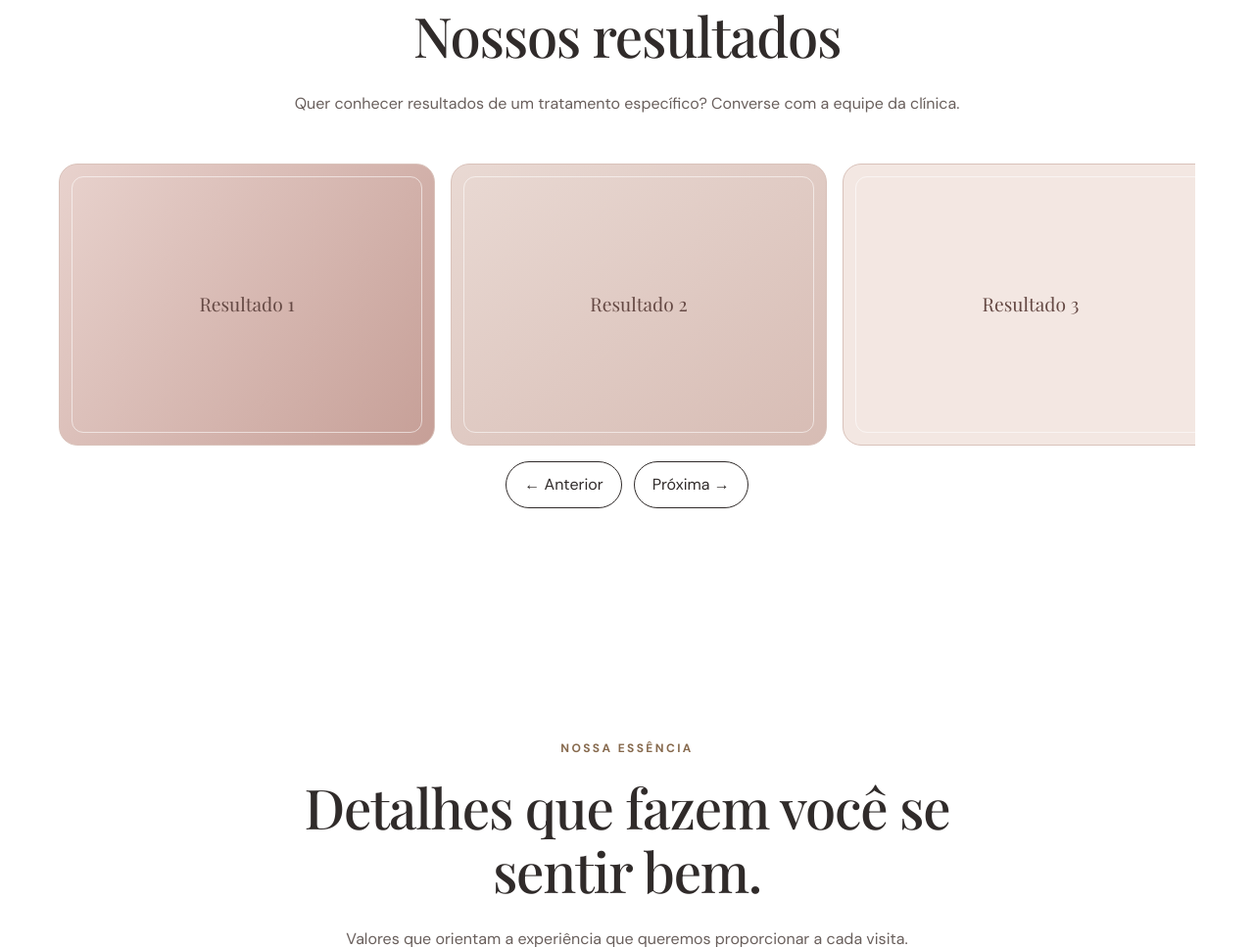
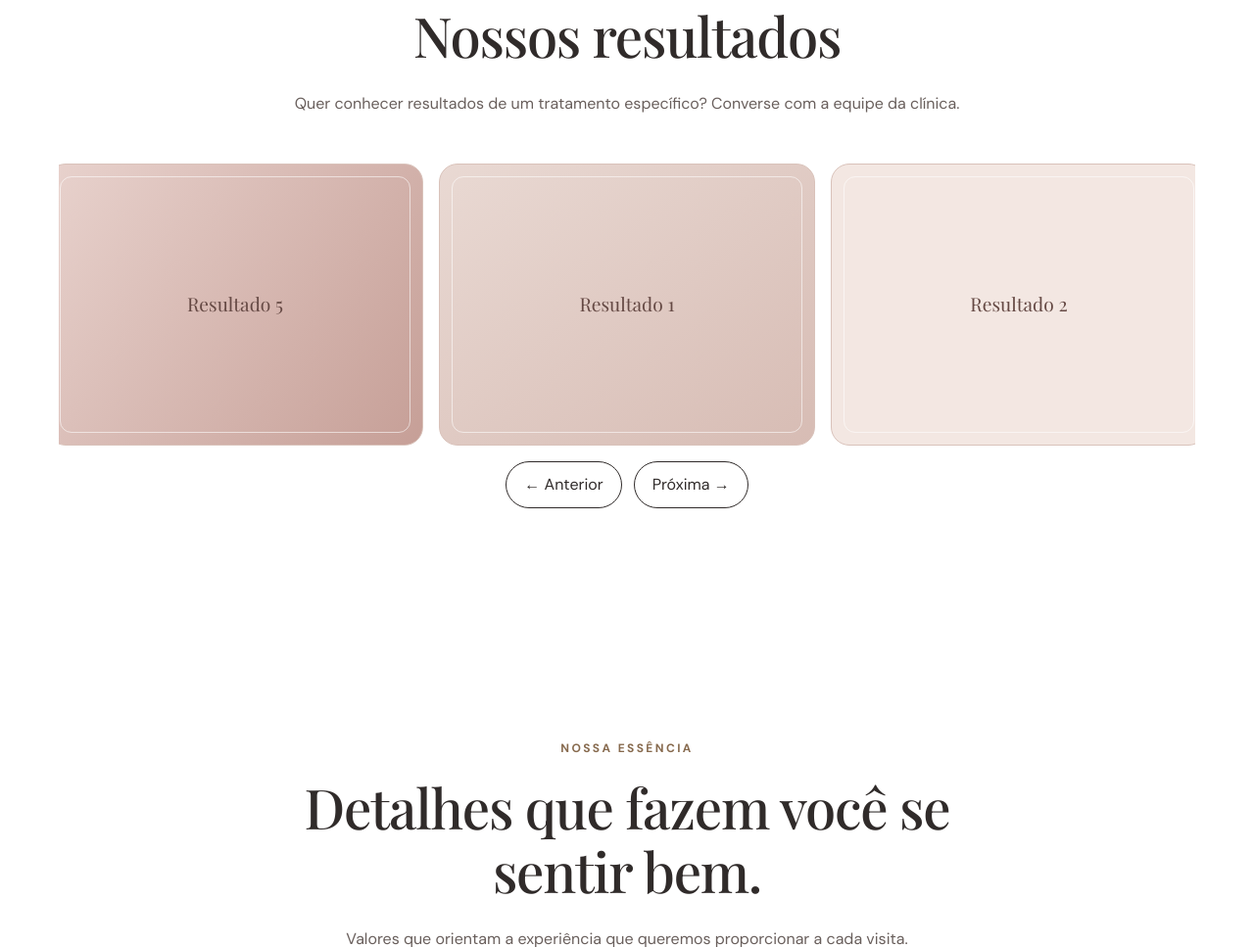
Before and after one commit to lobatex-luc/fabioladonza, a plain HTML site: page index.html in a window 1280 px wide. Shown: the part 4111-5078 px from the top of the page at 98% size. Drawn offline with nearby package versions, Linux system fonts and the light colour scheme; no server answers.

Commit message:
Centralizar a foto selecionada na galeria circular de resultados

```diff
--- a/index.html
+++ b/index.html
@@ -103,7 +103,10 @@
 <style>
 .results-window { overflow: hidden; touch-action: pan-y pinch-zoom; }
 .results-track, .results-group { display: flex; width: max-content; }
-.results-group { gap: 16px; }
+.results-window { --half-card: clamp(120px, 15vw, 210px); --gap: 16px; }
+.results-track { position: relative; left: 50%; transform: translateX(calc(0px - var(--half-card))); }
+.results-window.has-neighbor .results-track { transform: translateX(calc(0px - var(--half-card) - var(--half-card) - var(--half-card) - var(--gap))); }
+.results-group { gap: var(--gap); }
 .results-group .gallery-placeholder { width: clamp(240px, 30vw, 420px); aspect-ratio: 4 / 3; }
 .results-group [hidden], .results-controls[hidden] { display: none; }
 .results-controls { display: flex; justify-content: center; gap: 12px; margin-top: 16px; }
@@ -316,8 +319,11 @@
   const group = viewport.querySelector('.results-group');
   const controls = viewport.nextElementSibling;
   const [previous, next] = controls.querySelectorAll('button');
-  function updateControls() {
-    controls.hidden = group.children.length < 2;
+  function prepareGallery() {
+    const hasNeighbor = group.children.length > 1;
+    if (hasNeighbor) group.prepend(group.lastElementChild);
+    viewport.classList.toggle('has-neighbor', hasNeighbor);
+    controls.hidden = !hasNeighbor;
   }
   function move(direction) {
     if (group.children.length < 2) return;
@@ -340,7 +346,7 @@
     touchStart = null;
     if (Math.abs(dx) > 40 && Math.abs(dx) > Math.abs(dy)) move(dx < 0 ? 1 : -1);
   });
-  updateControls();
+  prepareGallery();
   // Discover the numbered photos, including uploads with gaps in the numbering.
   const treeUrl = 'https://api.github.com/repos/lobatex-luc/fabioladonza/git/trees/';
   async function readTree(ref) {
@@ -368,7 +374,7 @@
         return card;
       });
       group.replaceChildren(...cards);
-      updateControls();
+      prepareGallery();
     }
   } catch {
     // Keep the original gallery when GitHub is unavailable.
```
